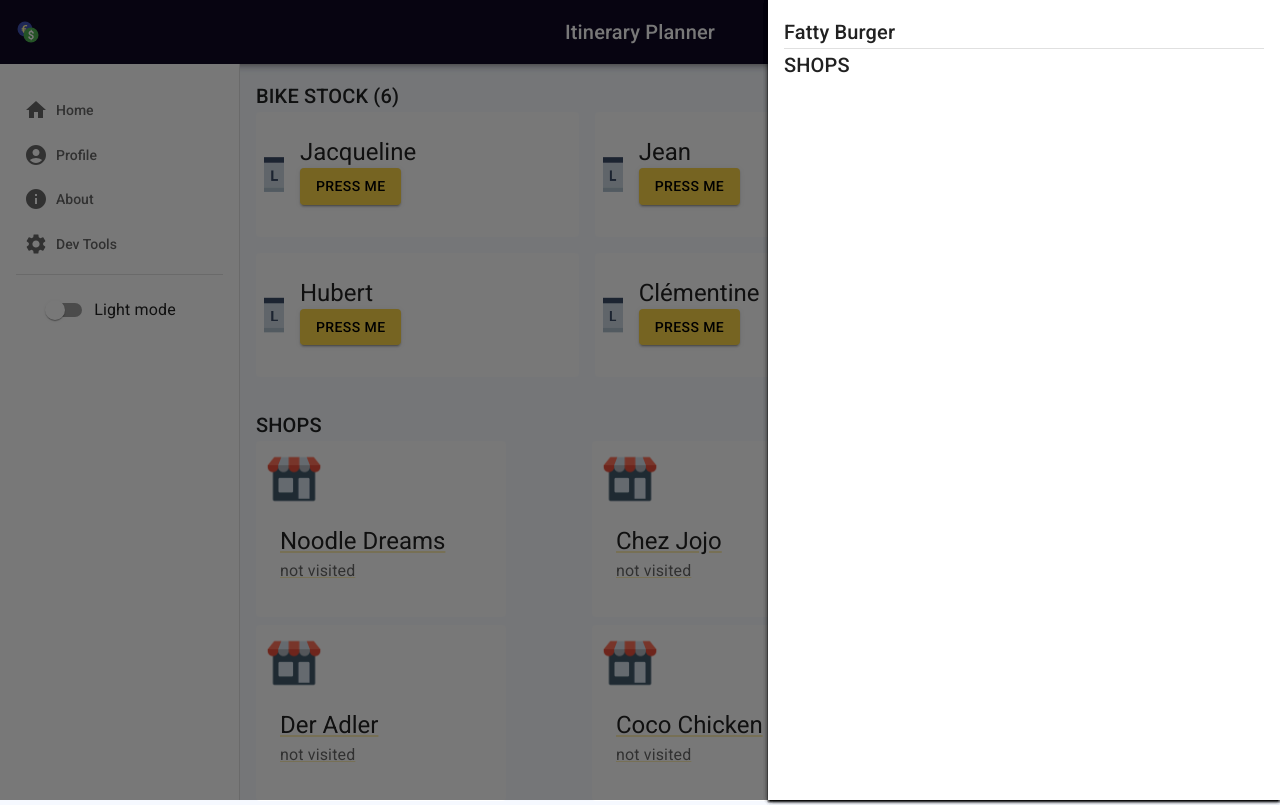
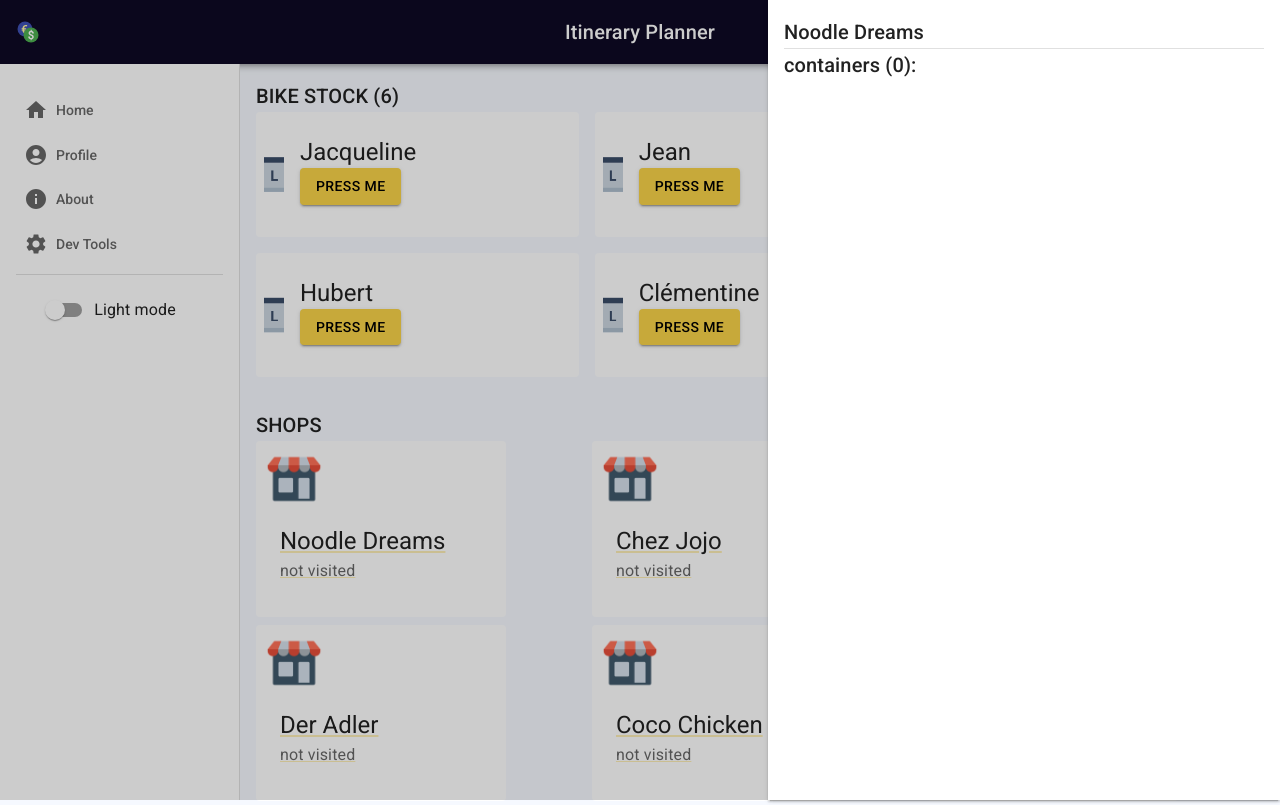
Before and after one commit to lydialawli/itinerary-planner-ly, a React (Create React App) app: page /dashboard/store_001 in a window 1280 px wide. Shown: the top 805 px of the page. Built offline with nearby package versions, Linux system fonts and the light colour scheme.

Commit message:
display containers in overlay shop

```diff
--- a/src/components/ShopCard.tsx
+++ b/src/components/ShopCard.tsx
@@ -17,8 +17,7 @@ const ShopCard = (shop: Store): ReactElement => {
   const history = useHistory()
   const theme = useTheme()
   const { shopId } = useParams<ParamTypes>()
-  console.log({ shopId })
-
+  console.log(shop)
   return (
     <Grid item xs={8} sm={4}>
       <Link to={`/dashboard/${shop.id}`} component={RouterLink}>
@@ -42,7 +41,7 @@ const ShopCard = (shop: Store): ReactElement => {
           </Box>
         </Card>
       </Link>
-      {shopId && <ShopOverlay shop={shop} onClose={() => history.push('/dashboard')} />}
+      {!!shopId && shopId === shop.id && <ShopOverlay shop={shop} onClose={() => history.push('/dashboard')} />}
     </Grid>
   )
 }
--- a/src/components/ShopDetailOverlay.tsx
+++ b/src/components/ShopDetailOverlay.tsx
@@ -1,6 +1,5 @@
 import React, { ReactElement } from 'react'
-import { useSelector } from 'react-redux'
-import { StoreState, Container, Store } from '../interactions/reducers/containerReducer'
+import { Store } from '../interactions/reducers/containerReducer'
 import {
   useMediaQuery,
   Paper,
@@ -20,6 +19,7 @@ import { Theme, useTheme } from '@mui/material/styles'
 import makeStyles from '@mui/styles/makeStyles'
 import storePng from '../assets/store-icon.png'
 import recipient1 from '../assets/Container-format-1.png'
+import ContainerCard from '../components/ContainerCard'
 
 const transitionDuration = 1000
 
@@ -50,7 +50,10 @@ const ShopOverlay = ({ shop, onClose }: ShopOverlayProps): ReactElement => {
         <Typography variant="h6">{shop.name}</Typography>
         <Divider />
 
-        <Typography variant="h6">SHOPS</Typography>
+        <Typography variant="h6">containers ({shop.containers.length}):</Typography>
+        {shop.containers.map((container) => (
+          <ContainerCard {...container} key={container.id} />
+        ))}
       </div>
     </Drawer>
   )
@@ -59,7 +62,7 @@ const ShopOverlay = ({ shop, onClose }: ShopOverlayProps): ReactElement => {
 const useStyles = makeStyles((theme: Theme) => ({
   drawer: {
     '& .MuiBackdrop-root': {
-      backgroundColor: 'rgba(0,0,0,0.1)',
+      backgroundColor: 'rgba(0,0,0,0.2)',
     },
   },
   root: {
--- a/src/pages/Home/Home.tsx
+++ b/src/pages/Home/Home.tsx
@@ -13,7 +13,6 @@ const Home = (): ReactElement => {
 
   const bikeStock = useSelector<StoreState, Container[]>((state) => state.bikeStock)
   const stores = useSelector<StoreState, Store[]>((state) => state.stores)
-  console.log(bikeStock, stores)
 
   return (
     <Grid container spacing={theme.spacing(1)}>
```
